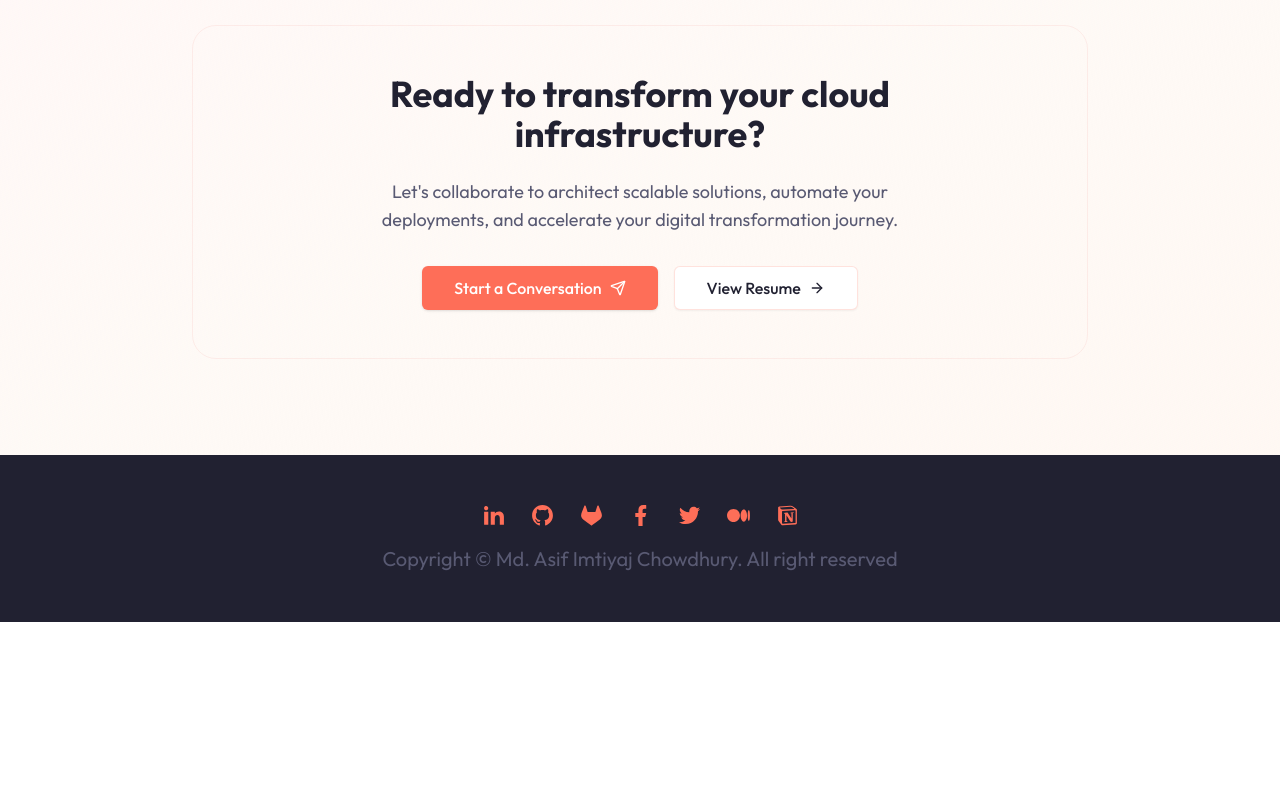
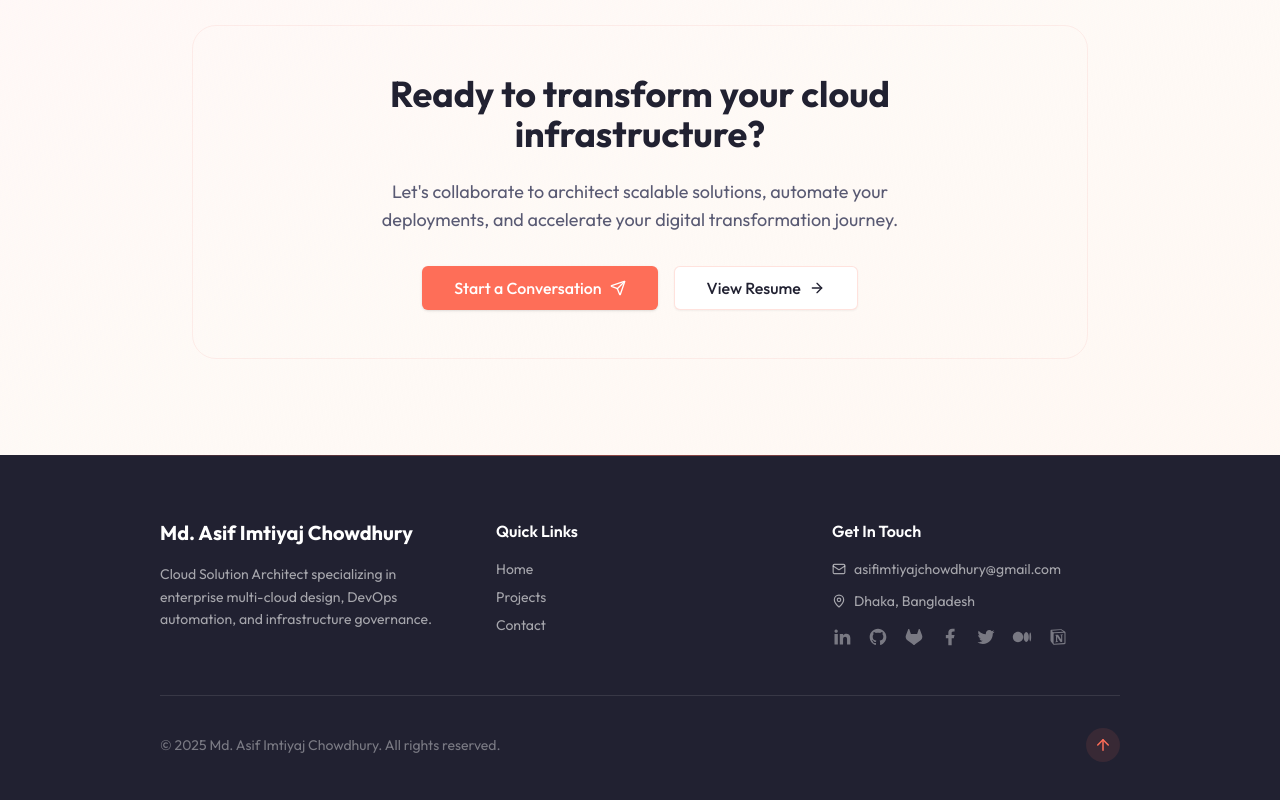
Before and after one commit to asifichy/Web_Portfolio, a Next.js app: page / in a window 1280 px wide. Shown: the part 5378-6178 px from the top of the page. Before the commit the page ends 6000 px from the top, so only its background shows below. Built offline with nearby package versions, Linux system fonts and the light colour scheme.

Commit message:
feat: enhance Footer component with new layout, quick links, contact information, and scroll-to-top functionality

```diff
--- a/components/Footer.jsx
+++ b/components/Footer.jsx
@@ -1,19 +1,64 @@
+"use client";
 import Socials from "./Socials";
+import Link from "next/link";
+import { Mail, MapPin, ArrowUp } from "lucide-react";
 
 const Footer = () => {
+  const scrollToTop = () => {
+    window.scrollTo({ top: 0, behavior: 'smooth' });
+  };
+
   return (
-    <footer className="bg-secondary py-12">
-      <div className="container mx-auto">
-        <div className="flex flex-col items-center justify-between">
-          {/* socials */}
-          <Socials
-            containerStyles="flex gap-x-6 mx-auto xl:mx-0 mb-4"
-            iconsStyles="text-primary dark:text-white/70 text-[25px] hover:text-white dark:hover:text-primary transition-all"
-          />
-          {/* copywrite */}
-          <div className="text-muted-foreground text-[20px]">
-            Copyright &copy; Md. Asif Imtiyaj Chowdhury. All right reserved
+    <footer className="bg-secondary py-16 relative overflow-hidden">
+      <div className="absolute top-0 left-0 right-0 h-px bg-gradient-to-r from-transparent via-primary/50 to-transparent" />
+
+      <div className="container mx-auto relative z-10">
+        <div className="grid md:grid-cols-3 gap-12 mb-12">
+          <div>
+            <h3 className="text-white font-bold text-xl mb-4">Md. Asif Imtiyaj Chowdhury</h3>
+            <p className="text-white/60 text-sm leading-relaxed">
+              Cloud Solution Architect specializing in enterprise multi-cloud design,
+              DevOps automation, and infrastructure governance.
+            </p>
           </div>
+          <div>
+            <h4 className="text-white font-semibold mb-4">Quick Links</h4>
+            <div className="flex flex-col gap-2">
+              <Link href="/" className="text-white/60 hover:text-primary transition-colors text-sm">Home</Link>
+              <Link href="/projects" className="text-white/60 hover:text-primary transition-colors text-sm">Projects</Link>
+              <Link href="/contact" className="text-white/60 hover:text-primary transition-colors text-sm">Contact</Link>
+            </div>
+          </div>
+          <div>
+            <h4 className="text-white font-semibold mb-4">Get In Touch</h4>
+            <div className="flex flex-col gap-3">
+              <a href="mailto:asifimtiyajchowdhury@gmail.com" className="flex items-center gap-2 text-white/60 hover:text-primary transition-colors text-sm">
+                <Mail size={14} />
+                asifimtiyajchowdhury@gmail.com
+              </a>
+              <div className="flex items-center gap-2 text-white/60 text-sm">
+                <MapPin size={14} />
+                Dhaka, Bangladesh
+              </div>
+            </div>
+            <Socials
+              containerStyles="flex gap-x-4 mt-4"
+              iconsStyles="text-white/40 hover:text-primary transition-all text-xl"
+            />
+          </div>
+        </div>
+
+        <div className="flex flex-col md:flex-row items-center justify-between pt-8 border-t border-white/10">
+          <div className="text-white/40 text-sm mb-4 md:mb-0">
+            &copy; {new Date().getFullYear()} Md. Asif Imtiyaj Chowdhury. All rights reserved.
+          </div>
+          <button
+            onClick={scrollToTop}
+            className="p-2 rounded-full bg-primary/10 text-primary hover:bg-primary/20 transition-all hover:-translate-y-1"
+            aria-label="Scroll to top"
+          >
+            <ArrowUp size={18} />
+          </button>
         </div>
       </div>
     </footer>
```
